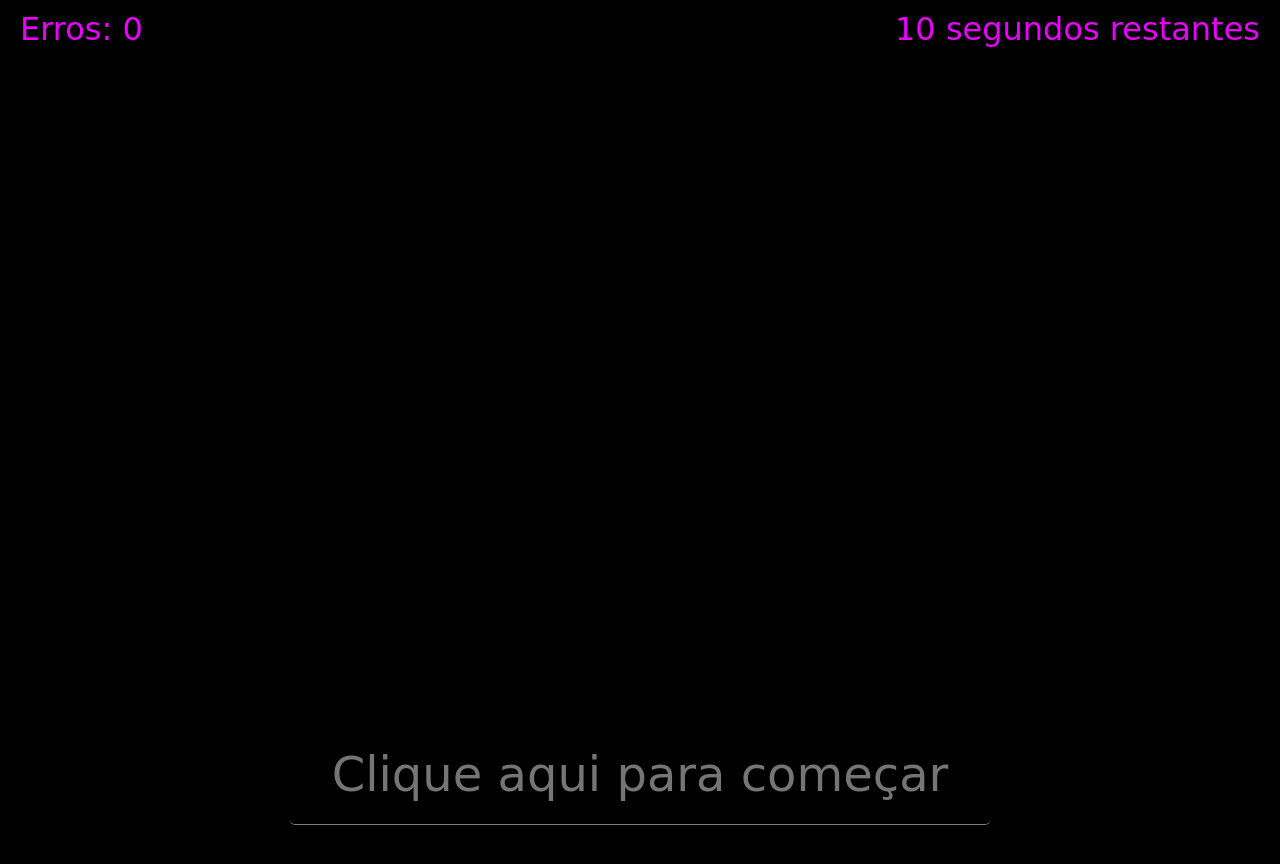
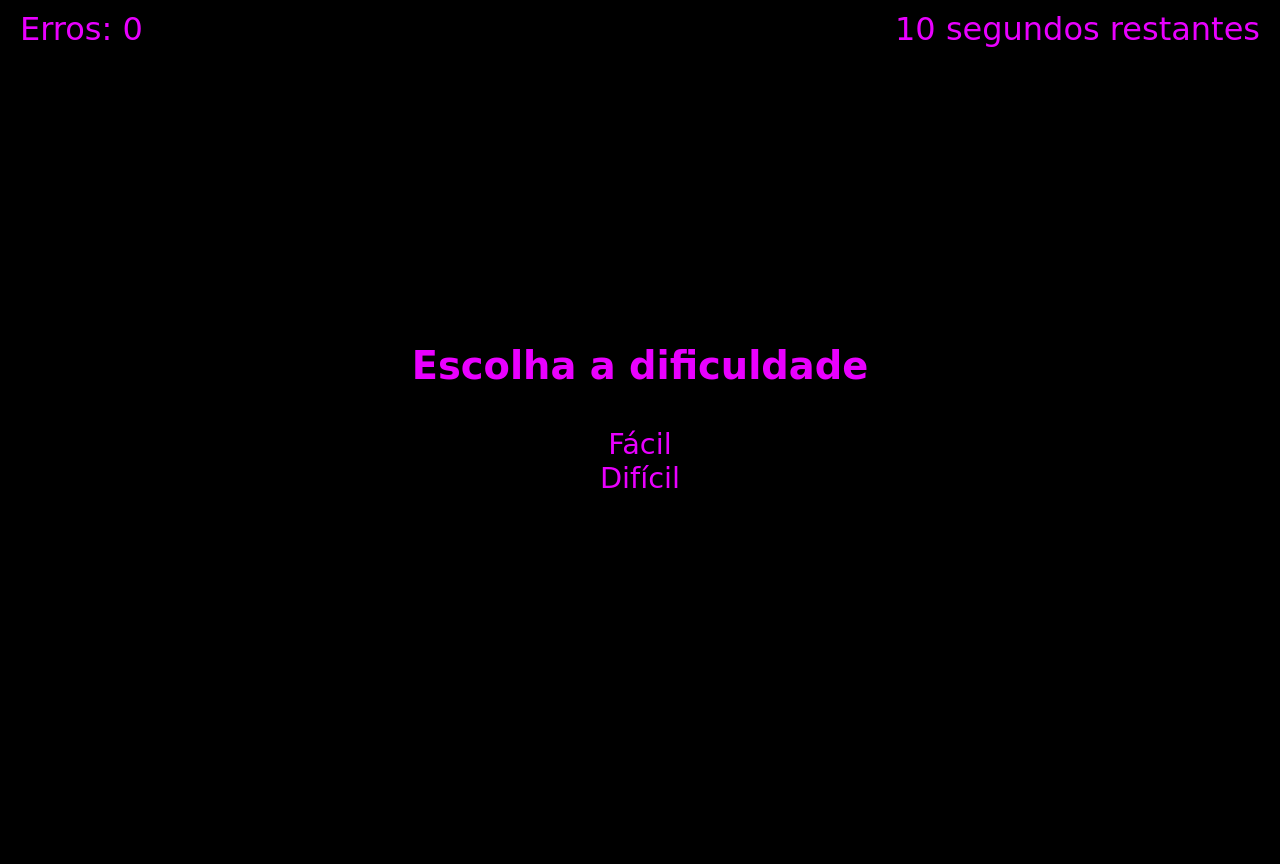
Before and after one commit to henrichslucas/Type-Game, a plain HTML site: page index.html in a window 1280 px wide. Before the commit the page ends 825 px from the top, so only its background shows below. Drawn offline with Linux system fonts and the light colour scheme.

Commit message:
UPDATE 02/04
ADICIONADO: Menu de dificuldade dinâmico e ajustes no posicionamento dos elementos.

```diff
--- a/index.html
+++ b/index.html
@@ -11,9 +11,15 @@
 <body>
 	<div class="mainContainer">
 
+		<div class="diffMenu">
+			<h3 class="menuTitle" show="visible">Escolha a dificuldade</h3>
+			<div class="diffOption easyBtn" show="visible">Fácil</div>
+			<div class="diffOption hardBtn" show="visible">Difícil</div>
+		</div>
+
 		<div class="countdown">10 segundos restantes</div>
 		<div class="missCount">Erros: 0</div>
-        <div class="displayWord" show="" ></div>
+        <div class="displayWord"></div>
         <input type="text" class="displayType" placeholder="Clique aqui para começar">
 		<button class="retryBtn" show="">
 			Clique para jogar novamente
--- a/script.js
+++ b/script.js
@@ -3,17 +3,19 @@ let displayType = document.querySelector(".displayType")
 let displayWord = document.querySelector(".displayWord")
 let missCounter = document.querySelector(".missCount")
 let retryBtn = document.querySelector(".retryBtn")
+let easyBtn = document.querySelector(".easyBtn")
+let hardBtn = document.querySelector(".hardBtn")
+let menuContainer = document.querySelector(".diffMenu")
 let i = 0
 let miss = 0
 let timeleft = 10;
 let ready = 0
-let words = [
-    "Pá", "Pé", "Batata", "Sapo", "Casa", "Papel", "Robô", "Laço", "Floresta", "Paralelepipedo", "Hipopótamo", "Desfibrilador", "Eletromagnetismo"
-]
+let words = ["a"]
+let hardWords = ["Floresta", "Paralelepipedo", "Hipopótamo", "Desfibrilador", "Eletromagnetismo"]
+let easyWords = ["Pá", "Pé", "Batata", "Sapo", "Casa", "Papel", "Robô", "Laço"]
 
 let countDown = setInterval(function () {
     if (ready == 1) {
-
         if (timeleft <= 0) {
             clearInterval(countDown)
             document.querySelector(".countdown").innerHTML = "Tempo esgotado"
@@ -27,10 +29,23 @@ let countDown = setInterval(function () {
     }
 }, 900);
 
-displayWord.innerHTML = words[i]
-displayType.addEventListener("click", function () {
+easyBtn.addEventListener("click", function(){
+    words = [...easyWords]
+    displayWord.innerHTML = words[i]
     ready = 1
+    mainContainer.removeChild(menuContainer)
     displayWord.setAttribute("show", "visible")
+    displayType.setAttribute("show", "visible")
+    displayType.placeholder = " "
+})
+
+hardBtn.addEventListener("click", function(){
+    words = [...hardWords]
+    displayWord.innerHTML = words[i]
+    ready = 1
+    mainContainer.removeChild(menuContainer)
+    displayWord.setAttribute("show", "visible")
+    displayType.setAttribute("show", "visible")
     displayType.placeholder = " "
 })
 
@@ -60,3 +75,19 @@ displayType.addEventListener("keypress", function(event){
 retryBtn.addEventListener("click", function(){
     location.reload(true)
 })
+
+easyBtn.addEventListener("mouseenter", function(){
+    easyBtn.innerHTML = "&#9656;Fácil"
+})
+
+easyBtn.addEventListener("mouseleave", function(){
+    easyBtn.innerHTML = "Fácil"
+})
+
+hardBtn.addEventListener("mouseenter", function(){
+    hardBtn.innerHTML = "&#9656;Difícil"
+})
+
+hardBtn.addEventListener("mouseleave", function(){
+    hardBtn.innerHTML = "Difícil"
+})
--- a/style.css
+++ b/style.css
@@ -2,6 +2,7 @@
 *{
     color: #E900FF;
     font-family: cursive;
+    box-sizing: border-box;
 }
 
 
@@ -25,11 +26,15 @@ body{
 }
 
 .displayWord{
-    top: 400px;
+    top:400px;
     font-size: 4em;
     width: 100%;
     text-align: center;
     position: relative;
+    visibility: visible;
+}
+
+.displayType{
     visibility: hidden;
 }
 
@@ -79,6 +84,36 @@ body{
     visibility: hidden;
 }
 
+.diffMenu{
+    top: 50%;
+    transform: translateY(-50%);
+    text-align: center;
+    position: relative;
+    display: flex;
+    flex-direction: column;
+}
+
+
+.menuTitle{
+    padding: 0;
+    font-size: 2.4em;
+    visibility: hidden;
+
+}
+
+.diffOption{
+    width: min-content;
+    left: 50%;
+    transform: translateX(-50%);
+    font-size: 1.8em;
+    background-color: transparent;
+    cursor: pointer;
+    border: none;
+    visibility: hidden;
+    position: relative;
+}
+
+
 *[show = visible]{
     visibility: visible;
 }
```
